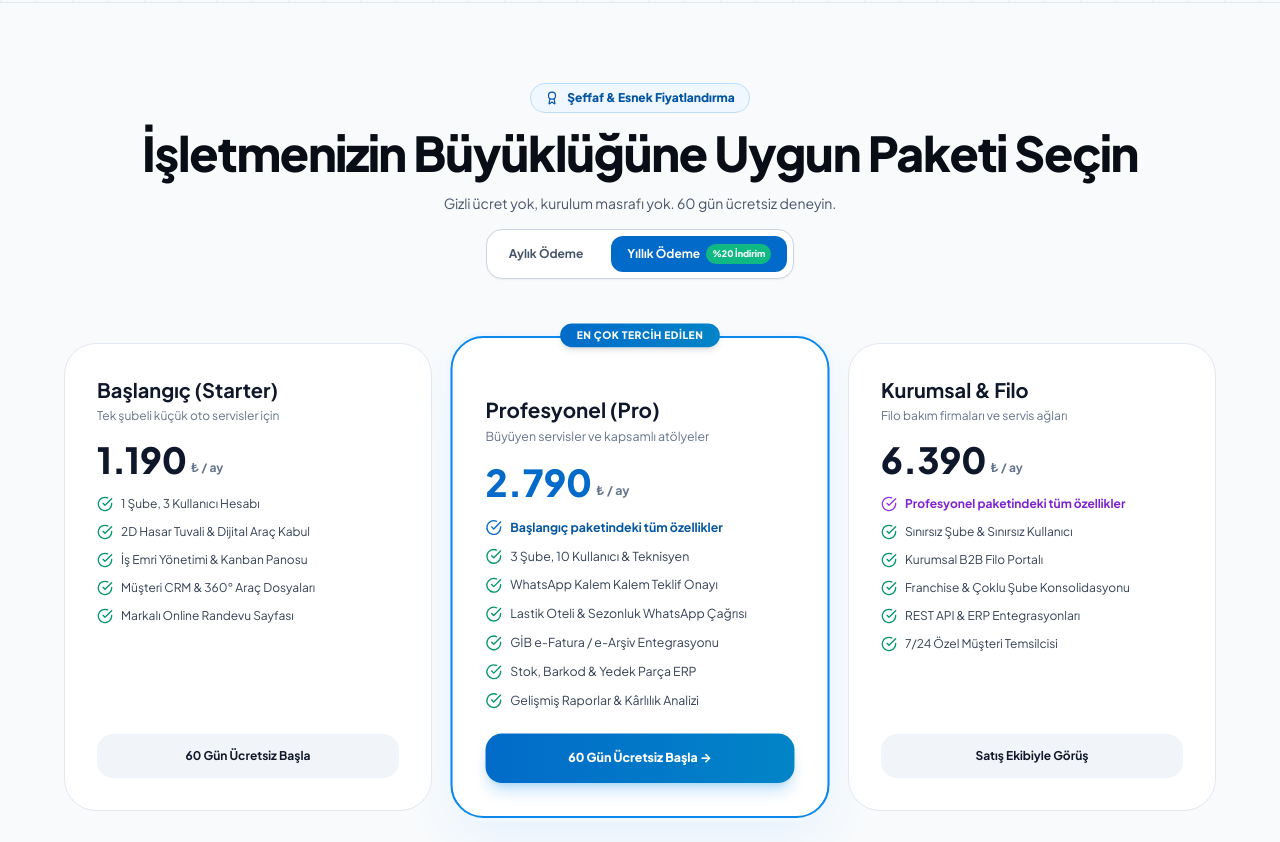
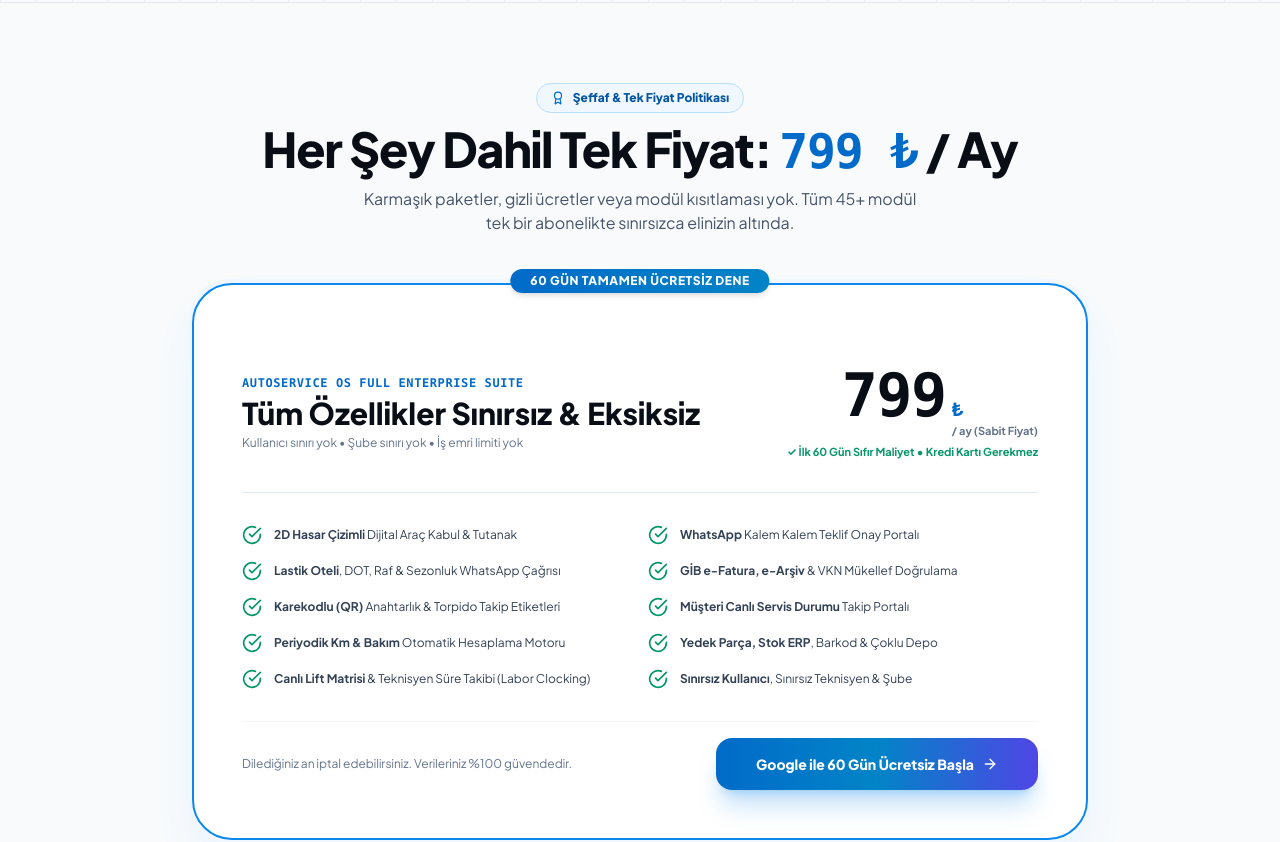
Before and after one commit to Highlife01/aracservis, a React (Vite) app: page / in a window 1280 px wide. Shown: the part 3900-4742 px from the top of the page. Built offline with nearby package versions, Linux system fonts and the light colour scheme; no server answers.

Commit message:
feat: set all-inclusive single flat price of 799 TL/month with 60 days free trial

```diff
--- a/src/pages/landing/LandingPage.tsx
+++ b/src/pages/landing/LandingPage.tsx
@@ -22,7 +22,6 @@ export const LandingPage: React.FC<Props> = ({ onEnterPanel }) => {
   const [mobileMenuOpen, setMobileMenuOpen] = useState(false);
   const [isLoggingIn, setIsLoggingIn] = useState(false);
   const [activeFaqIndex, setActiveFaqIndex] = useState<number | null>(0);
-  const [pricingPeriod, setPricingPeriod] = useState<'MONTHLY' | 'ANNUAL'>('ANNUAL');
 
   // Interactive Hero Preview Tab
   const [heroTab, setHeroTab] = useState<'KANBAN' | 'DAMAGE_CANVAS' | 'WHATSAPP' | 'BAYS'>('KANBAN');
@@ -752,196 +751,111 @@ export const LandingPage: React.FC<Props> = ({ onEnterPanel }) => {
 
       {/* ════════════════════════ PRICING ════════════════════════ */}
       <section id="pricing" className="py-20 px-4 sm:px-6 lg:px-8 relative bg-slate-50 border-t border-slate-200">
-        <div className="max-w-6xl mx-auto space-y-16">
-          <div className="text-center space-y-4">
+        <div className="max-w-4xl mx-auto space-y-12">
+          <div className="text-center space-y-3">
             <div className="inline-flex items-center gap-2 px-3.5 py-1.5 rounded-full bg-brand-50 border border-brand-200 text-brand-700 text-xs font-extrabold">
-              <Award className="w-3.5 h-3.5" />
-              <span>Şeffaf & Esnek Fiyatlandırma</span>
+              <Award className="w-3.5 h-3.5 text-brand-600" />
+              <span>Şeffaf & Tek Fiyat Politikası</span>
             </div>
             <h2 className="text-3xl sm:text-5xl font-black text-slate-950 tracking-tight">
-              İşletmenizin Büyüklüğüne Uygun Paketi Seçin
+              Her Şey Dahil Tek Fiyat: <span className="text-brand-600 font-mono">799 ₺</span> / Ay
             </h2>
-            <p className="text-sm text-slate-600 max-w-md mx-auto">
-              Gizli ücret yok, kurulum masrafı yok. 60 gün ücretsiz deneyin.
+            <p className="text-sm sm:text-base text-slate-600 max-w-xl mx-auto">
+              Karmaşık paketler, gizli ücretler veya modül kısıtlaması yok. Tüm 45+ modül tek bir abonelikte sınırsızca elinizin altında.
             </p>
-
-            {/* Monthly / Annual Toggle */}
-            <div className="inline-flex items-center gap-3 bg-white p-1.5 rounded-2xl border border-slate-300 text-xs font-bold mt-4 shadow-sm">
-              <button
-                onClick={() => setPricingPeriod('MONTHLY')}
-                className={`px-4 py-2 rounded-xl transition-all ${
-                  pricingPeriod === 'MONTHLY' ? 'bg-slate-900 text-white shadow-xs' : 'text-slate-600 hover:text-slate-950'
-                }`}
-              >
-                Aylık Ödeme
-              </button>
-              <button
-                onClick={() => setPricingPeriod('ANNUAL')}
-                className={`px-4 py-2 rounded-xl transition-all flex items-center gap-1.5 ${
-                  pricingPeriod === 'ANNUAL' ? 'bg-brand-600 text-white shadow-xs' : 'text-slate-600 hover:text-slate-950'
-                }`}
-              >
-                <span>Yıllık Ödeme</span>
-                <span className="px-1.5 py-0.5 rounded-full bg-emerald-500 text-white font-black text-[9px]">%20 İndirim</span>
-              </button>
-            </div>
           </div>
 
-          <div className="grid grid-cols-1 lg:grid-cols-3 gap-6">
-            {/* Starter Plan */}
-            <div className="p-8 rounded-[2rem] bg-white border border-slate-200 space-y-6 flex flex-col justify-between hover:border-slate-300 hover:shadow-xl transition-all">
-              <div className="space-y-4">
-                <div className="space-y-1">
-                  <h3 className="text-xl font-bold text-slate-900">Başlangıç (Starter)</h3>
-                  <p className="text-xs text-slate-500">Tek şubeli küçük oto servisler için</p>
+          {/* Master Single Pricing Card */}
+          <div className="p-8 sm:p-12 rounded-[2.5rem] bg-white border-2 border-brand-500 shadow-2xl shadow-brand-100 relative ring-4 ring-brand-50 space-y-8">
+            <div className="absolute -top-4 left-1/2 -translate-x-1/2 px-5 py-1 rounded-full bg-gradient-to-r from-brand-600 to-sky-600 text-white text-xs font-black tracking-wider shadow-md">
+              60 GÜN TAMAMEN ÜCRETSİZ DENE
+            </div>
+
+            <div className="flex flex-col md:flex-row md:items-center justify-between gap-6 pb-8 border-b border-slate-200">
+              <div>
+                <div className="text-xs font-extrabold text-brand-600 uppercase tracking-wider font-mono">
+                  AUTOSERVICE OS FULL ENTERPRISE SUITE
                 </div>
+                <h3 className="text-2xl sm:text-3xl font-black text-slate-950 mt-1">
+                  Tüm Özellikler Sınırsız & Eksiksiz
+                </h3>
+                <p className="text-xs text-slate-500 mt-1">
+                  Kullanıcı sınırı yok • Şube sınırı yok • İş emri limiti yok
+                </p>
+              </div>
 
-                <div className="flex items-end gap-1">
-                  <span className="text-4xl font-black text-slate-900">
-                    {pricingPeriod === 'ANNUAL' ? '1.190' : '1.490'}
+              <div className="text-left md:text-right">
+                <div className="flex items-baseline md:justify-end gap-1.5">
+                  <span className="text-5xl sm:text-6xl font-black text-slate-950 font-mono tracking-tight">
+                    799
                   </span>
-                  <span className="text-xs text-slate-500 font-bold pb-1">₺ / ay</span>
+                  <div className="text-left">
+                    <span className="text-lg font-black text-brand-600">₺</span>
+                    <div className="text-[11px] text-slate-500 font-bold">/ ay (Sabit Fiyat)</div>
+                  </div>
                 </div>
+                <div className="text-[11px] text-emerald-600 font-bold mt-1">
+                  ✓ İlk 60 Gün Sıfır Maliyet • Kredi Kartı Gerekmez
+                </div>
+              </div>
+            </div>
 
-                <ul className="space-y-3 text-xs text-slate-700">
-                  <li className="flex items-center gap-2">
-                    <CheckCircle className="w-4 h-4 text-emerald-600" />
-                    <span>1 Şube, 3 Kullanıcı Hesabı</span>
-                  </li>
-                  <li className="flex items-center gap-2">
-                    <CheckCircle className="w-4 h-4 text-emerald-600" />
-                    <span>2D Hasar Tuvali & Dijital Araç Kabul</span>
-                  </li>
-                  <li className="flex items-center gap-2">
-                    <CheckCircle className="w-4 h-4 text-emerald-600" />
-                    <span>İş Emri Yönetimi & Kanban Panosu</span>
-                  </li>
-                  <li className="flex items-center gap-2">
-                    <CheckCircle className="w-4 h-4 text-emerald-600" />
-                    <span>Müşteri CRM & 360° Araç Dosyaları</span>
-                  </li>
-                  <li className="flex items-center gap-2">
-                    <CheckCircle className="w-4 h-4 text-emerald-600" />
-                    <span>Markalı Online Randevu Sayfası</span>
-                  </li>
-                </ul>
+            {/* Feature Checklist (Grid 2 columns) */}
+            <div className="grid grid-cols-1 sm:grid-cols-2 gap-4 text-xs text-slate-700">
+              <div className="flex items-center gap-3">
+                <CheckCircle className="w-5 h-5 text-emerald-600 shrink-0" />
+                <span><b>2D Hasar Çizimli</b> Dijital Araç Kabul & Tutanak</span>
+              </div>
+              <div className="flex items-center gap-3">
+                <CheckCircle className="w-5 h-5 text-emerald-600 shrink-0" />
+                <span><b>WhatsApp</b> Kalem Kalem Teklif Onay Portalı</span>
+              </div>
+              <div className="flex items-center gap-3">
+                <CheckCircle className="w-5 h-5 text-emerald-600 shrink-0" />
+                <span><b>Lastik Oteli</b>, DOT, Raf & Sezonluk WhatsApp Çağrısı</span>
+              </div>
+              <div className="flex items-center gap-3">
+                <CheckCircle className="w-5 h-5 text-emerald-600 shrink-0" />
+                <span><b>GİB e-Fatura, e-Arşiv</b> & VKN Mükellef Doğrulama</span>
+              </div>
+              <div className="flex items-center gap-3">
+                <CheckCircle className="w-5 h-5 text-emerald-600 shrink-0" />
+                <span><b>Karekodlu (QR)</b> Anahtarlık & Torpido Takip Etiketleri</span>
+              </div>
+              <div className="flex items-center gap-3">
+                <CheckCircle className="w-5 h-5 text-emerald-600 shrink-0" />
+                <span><b>Müşteri Canlı Servis Durumu</b> Takip Portalı</span>
+              </div>
+              <div className="flex items-center gap-3">
+                <CheckCircle className="w-5 h-5 text-emerald-600 shrink-0" />
+                <span><b>Periyodik Km & Bakım</b> Otomatik Hesaplama Motoru</span>
+              </div>
+              <div className="flex items-center gap-3">
+                <CheckCircle className="w-5 h-5 text-emerald-600 shrink-0" />
+                <span><b>Yedek Parça, Stok ERP</b>, Barkod & Çoklu Depo</span>
+              </div>
+              <div className="flex items-center gap-3">
+                <CheckCircle className="w-5 h-5 text-emerald-600 shrink-0" />
+                <span><b>Canlı Lift Matrisi</b> & Teknisyen Süre Takibi (Labor Clocking)</span>
+              </div>
+              <div className="flex items-center gap-3">
+                <CheckCircle className="w-5 h-5 text-emerald-600 shrink-0" />
+                <span><b>Sınırsız Kullanıcı</b>, Sınırsız Teknisyen & Şube</span>
+              </div>
+            </div>
+
+            {/* Bottom Big CTA */}
+            <div className="pt-4 border-t border-slate-100 flex flex-col sm:flex-row items-center justify-between gap-4">
+              <div className="text-xs text-slate-500 text-center sm:text-left">
+                <span>Dilediğiniz an iptal edebilirsiniz. Verileriniz %100 güvendedir.</span>
               </div>
 
               <button
                 onClick={firebaseUser ? onEnterPanel : handleLogin}
-                className="w-full py-3.5 rounded-2xl bg-slate-100 hover:bg-slate-200 text-slate-900 font-bold text-xs transition-all shadow-xs"
+                className="w-full sm:w-auto px-10 py-4 rounded-2xl bg-gradient-to-r from-brand-600 via-sky-600 to-indigo-600 hover:brightness-105 text-white font-black text-sm shadow-xl shadow-brand-500/25 transition-all active:scale-95 flex items-center justify-center gap-2"
               >
-                60 Gün Ücretsiz Başla
-              </button>
-            </div>
-
-            {/* Professional Plan (Popular) */}
-            <div className="relative p-8 rounded-[2rem] bg-white border-2 border-brand-500 shadow-2xl shadow-brand-100 space-y-6 flex flex-col justify-between scale-[1.03] ring-4 ring-brand-50">
-              <div className="absolute -top-3.5 left-1/2 -translate-x-1/2 px-4 py-1 rounded-full bg-gradient-to-r from-brand-600 to-sky-600 text-white text-[10px] font-black tracking-wider shadow-md">
-                EN ÇOK TERCİH EDİLEN
-              </div>
-
-              <div className="space-y-4">
-                <div className="space-y-1">
-                  <h3 className="text-xl font-bold text-slate-900">Profesyonel (Pro)</h3>
-                  <p className="text-xs text-slate-500">Büyüyen servisler ve kapsamlı atölyeler</p>
-                </div>
-
-                <div className="flex items-end gap-1">
-                  <span className="text-4xl font-black text-brand-600">
-                    {pricingPeriod === 'ANNUAL' ? '2.790' : '3.490'}
-                  </span>
-                  <span className="text-xs text-slate-500 font-bold pb-1">₺ / ay</span>
-                </div>
-
-                <ul className="space-y-3 text-xs text-slate-700">
-                  <li className="flex items-center gap-2 font-bold text-brand-700">
-                    <CheckCircle className="w-4 h-4 text-brand-600" />
-                    <span>Başlangıç paketindeki tüm özellikler</span>
-                  </li>
-                  <li className="flex items-center gap-2">
-                    <CheckCircle className="w-4 h-4 text-emerald-600" />
-                    <span>3 Şube, 10 Kullanıcı & Teknisyen</span>
-                  </li>
-                  <li className="flex items-center gap-2">
-                    <CheckCircle className="w-4 h-4 text-emerald-600" />
-                    <span>WhatsApp Kalem Kalem Teklif Onayı</span>
-                  </li>
-                  <li className="flex items-center gap-2">
-                    <CheckCircle className="w-4 h-4 text-emerald-600" />
-                    <span>Lastik Oteli & Sezonluk WhatsApp Çağrısı</span>
-                  </li>
-                  <li className="flex items-center gap-2">
-                    <CheckCircle className="w-4 h-4 text-emerald-600" />
-                    <span>GİB e-Fatura / e-Arşiv Entegrasyonu</span>
-                  </li>
-                  <li className="flex items-center gap-2">
-                    <CheckCircle className="w-4 h-4 text-emerald-600" />
-                    <span>Stok, Barkod & Yedek Parça ERP</span>
-                  </li>
-                  <li className="flex items-center gap-2">
-                    <CheckCircle className="w-4 h-4 text-emerald-600" />
-                    <span>Gelişmiş Raporlar & Kârlılık Analizi</span>
-                  </li>
-                </ul>
-              </div>
-
-              <button
-                onClick={firebaseUser ? onEnterPanel : handleLogin}
-                className="w-full py-4 rounded-2xl bg-gradient-to-r from-brand-600 to-sky-600 hover:brightness-105 text-white font-extrabold text-xs transition-all shadow-lg shadow-brand-500/25 active:scale-95"
-              >
-                60 Gün Ücretsiz Başla →
-              </button>
-            </div>
-
-            {/* Enterprise Plan */}
-            <div className="p-8 rounded-[2rem] bg-white border border-slate-200 space-y-6 flex flex-col justify-between hover:border-slate-300 hover:shadow-xl transition-all">
-              <div className="space-y-4">
-                <div className="space-y-1">
-                  <h3 className="text-xl font-bold text-slate-900">Kurumsal & Filo</h3>
-                  <p className="text-xs text-slate-500">Filo bakım firmaları ve servis ağları</p>
-                </div>
-
-                <div className="flex items-end gap-1">
-                  <span className="text-4xl font-black text-slate-900">
-                    {pricingPeriod === 'ANNUAL' ? '6.390' : '7.990'}
-                  </span>
-                  <span className="text-xs text-slate-500 font-bold pb-1">₺ / ay</span>
-                </div>
-
-                <ul className="space-y-3 text-xs text-slate-700">
-                  <li className="flex items-center gap-2 font-bold text-purple-700">
-                    <CheckCircle className="w-4 h-4 text-purple-600" />
-                    <span>Profesyonel paketindeki tüm özellikler</span>
-                  </li>
-                  <li className="flex items-center gap-2">
-                    <CheckCircle className="w-4 h-4 text-emerald-600" />
-                    <span>Sınırsız Şube & Sınırsız Kullanıcı</span>
-                  </li>
-                  <li className="flex items-center gap-2">
-                    <CheckCircle className="w-4 h-4 text-emerald-600" />
-                    <span>Kurumsal B2B Filo Portalı</span>
-                  </li>
-                  <li className="flex items-center gap-2">
-                    <CheckCircle className="w-4 h-4 text-emerald-600" />
-                    <span>Franchise & Çoklu Şube Konsolidasyonu</span>
-                  </li>
-                  <li className="flex items-center gap-2">
-                    <CheckCircle className="w-4 h-4 text-emerald-600" />
-                    <span>REST API & ERP Entegrasyonları</span>
-                  </li>
-                  <li className="flex items-center gap-2">
-                    <CheckCircle className="w-4 h-4 text-emerald-600" />
-                    <span>7/24 Özel Müşteri Temsilcisi</span>
-                  </li>
-                </ul>
-              </div>
-
-              <button
-                onClick={firebaseUser ? onEnterPanel : handleLogin}
-                className="w-full py-3.5 rounded-2xl bg-slate-100 hover:bg-slate-200 text-slate-900 font-bold text-xs transition-all shadow-xs"
-              >
-                Satış Ekibiyle Görüş
+                <span>{firebaseUser ? 'Yönetim Paneline Git' : 'Google ile 60 Gün Ücretsiz Başla'}</span>
+                <ArrowRight className="w-4 h-4" />
               </button>
             </div>
           </div>
```
